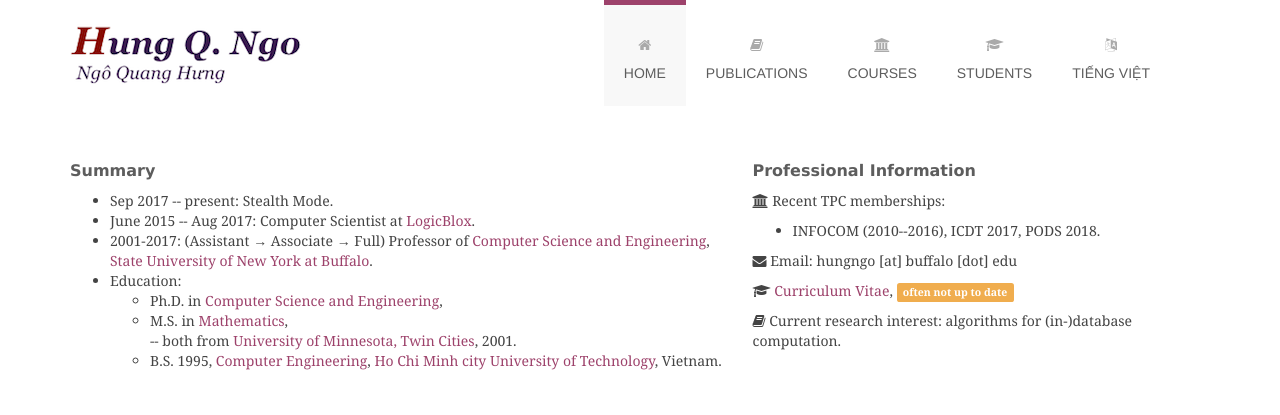
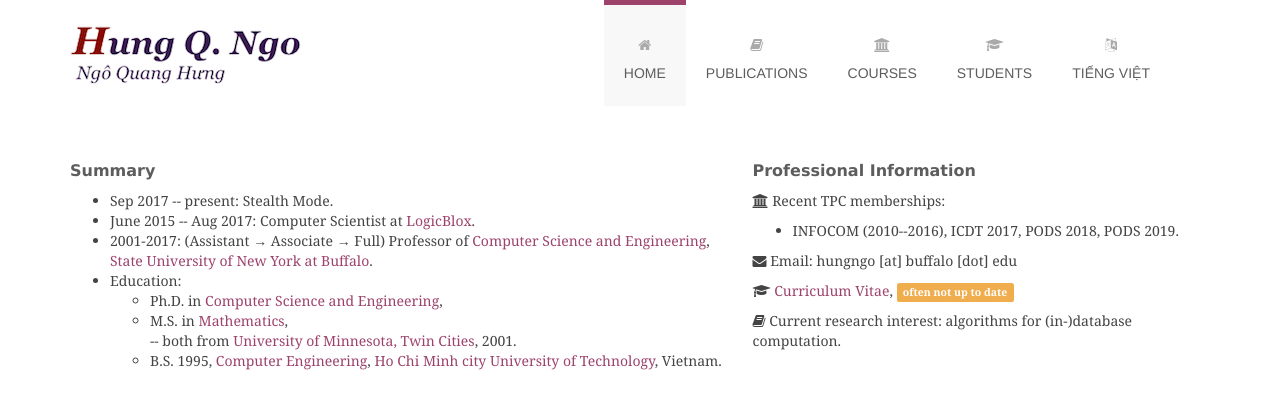
Before and after one commit to hung-q-ngo/hung-q-ngo.github.io, a Jekyll site: the page built from index.html, in a window 1280 px wide. Shown: the top 415 px of the page. Built offline with Jekyll 4.4.1, drawn with Linux system fonts in a browser that asks for light colours; some web fonts are replaced.

Commit message:
minor update

```diff
--- a/index.html
+++ b/index.html
@@ -34,7 +34,7 @@ title: Home
                     <div>
                        <p><i class="fa fa-university"></i> Recent TPC memberships:
                          <ul>
-                           <li> INFOCOM (2010--2016), ICDT 2017, PODS 2018.
+                           <li> INFOCOM (2010--2016), ICDT 2017, PODS 2018, PODS 2019.
                          </ul>
                        </p>
                        <p><i class="fa fa-envelope"></i> Email: hungngo [at] buffalo [dot] edu</p>
```
